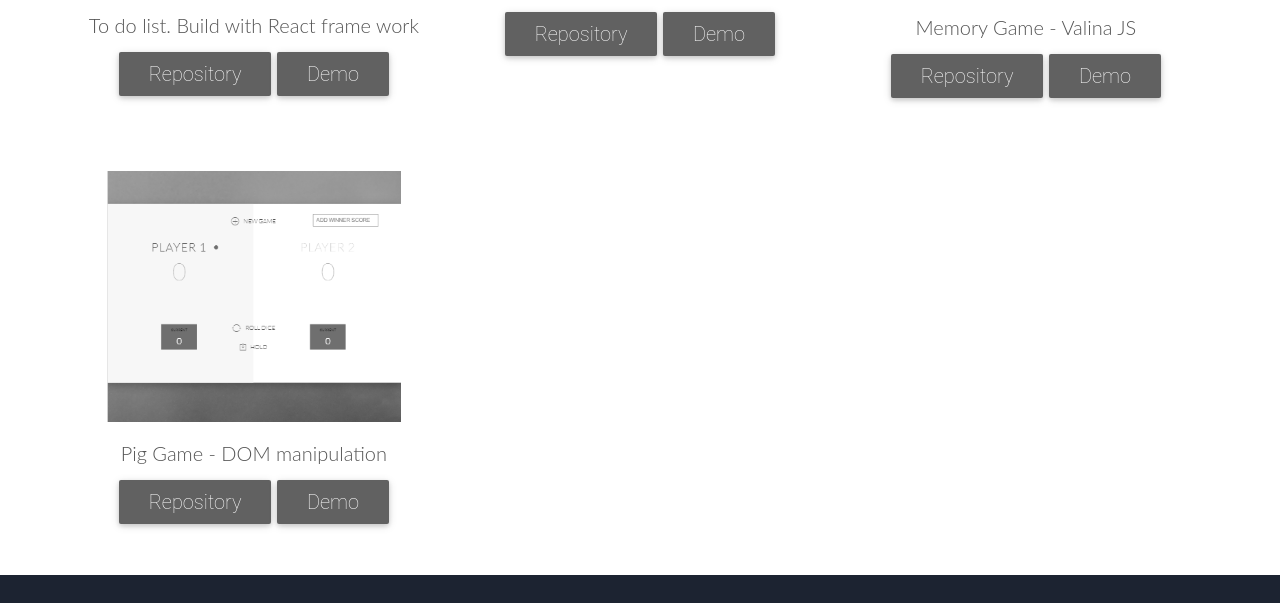
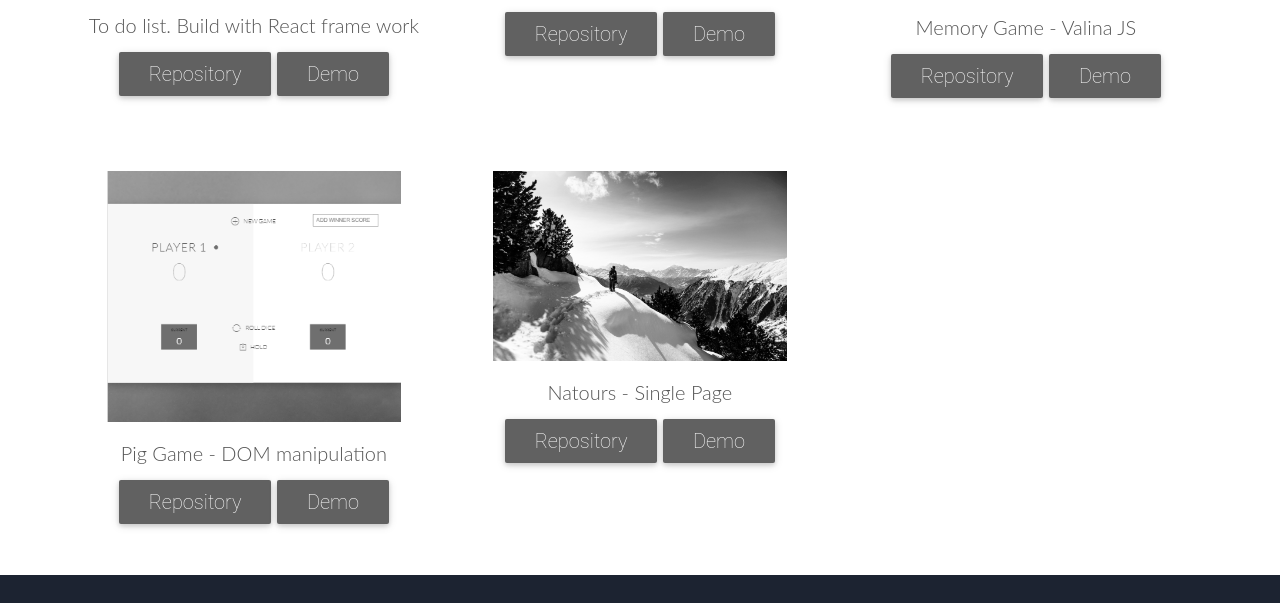
Before and after one commit to tungto/tungto.github.io, a plain HTML site: page index.html in a window 1280 px wide. Shown: the part 1713-2316 px from the top of the page. Drawn offline with nearby package versions, Linux system fonts and the light colour scheme.

Commit message:
add project

```diff
--- a/index.html
+++ b/index.html
@@ -101,45 +101,51 @@
 			<div class="col span-1-of-3">
 				<img src="resources/img/to-do-list.png" alt="project-todolist">
 				<p>To do list. Build with React frame work</p>
-				<a href="https://tungto.github.io/todolist/" class="btn">Repository</a>
+				<a target="_blank" href="https://tungto.github.io/todolist/" class="btn">Repository</a>
 
-				<a href="https://tungto.github.io/todolist/" class="btn">Demo</a>
+				<a target="_blank" href="https://tungto.github.io/todolist/" class="btn">Demo</a>
 			</div>
 			<div class="col span-1-of-3">
 				<img src="resources/img/random-quote.png" alt="project-random-quote">
 				<p> Random Quote. </p>
-				<a href="https://github.com/tungto/random-quote" class="btn">Repository</a>
+				<a target="_blank" href="https://github.com/tungto/random-quote" class="btn">Repository</a>
 
-				<a href="https://tungto.github.io/random-quote/" class="btn">Demo</a>
+				<a target="_blank" href="https://tungto.github.io/random-quote/" class="btn">Demo</a>
 			</div>
 			<div class="col span-1-of-3">
 				<img src="resources/img/memory-game.png" alt="project-memory-game">
 				<p>Memory Game - Valina JS</p>
-				<a href="https://github.com/tungto/memory-game" class="btn">Repository</a>
-				<a href="https://tungto.github.io/memory-game/" class="btn">Demo</a>
+				<a target="_blank" href="https://github.com/tungto/memory-game" class="btn">Repository</a>
+				<a target="_blank" href="https://tungto.github.io/memory-game/" class="btn">Demo</a>
 			</div>
 		</div>
 		<div class="row">
 			<div class="col span-1-of-3">
 				<img src="resources/img/pig-game.png" alt="project-pig-game">
 				<p>Pig Game - DOM manipulation</p>
-				<a href="https://github.com/tungto/pigame" class="btn">Repository</a>
-				<a href="https://tungto.github.io/pigame/" class="btn">Demo</a>
+				<a target="_blank" href="https://github.com/tungto/pigame" class="btn">Repository</a>
+				<a target="_blank" href="https://tungto.github.io/pigame/" class="btn">Demo</a>
+			</div>
+			<div class="col span-1-of-3">
+				<img src="resources/img/natours.jpg" alt="project-pig-game">
+				<p>Natours - Single Page</p>
+				<a target="_blank" href="https://github.com/tungto/Natours" class="btn">Repository</a>
+				<a target="_blank" href="https://tungto.github.io/Natours/" class="btn">Demo</a>
 			</div>
 		</div>
 	</section>
 	<section class="section" id="contact">
 		<div class="row">
-			<a href="https://www.facebook.com/to.tung.5">
+			<a target="_blank" href="https://www.facebook.com/to.tung.5">
 				<i class="fab fa-facebook-square"></i>
 			</a>
-			<a href="https://twitter.com/sifebuh">
+			<a target="_blank" href="https://twitter.com/sifebuh">
 				<i class="fab fa-twitter-square"></i>
 			</a>
-			<a href="https://github.com/tungto">
+			<a target="_blank" href="https://github.com/tungto">
 				<i class="fab fa-github-square"></i>
 			</a>
-			<a href="https://www.linkedin.com/in/t%C3%B4-t%C3%B9ng-61887a111/">
+			<a target="_blank" href="https://www.linkedin.com/in/t%C3%B4-t%C3%B9ng-61887a111/">
 				<i class="fab fa-linkedin"></i>
 			</a>
 		</div>
```
Also changed, not shown: resources/img/natours.jpg (added).
